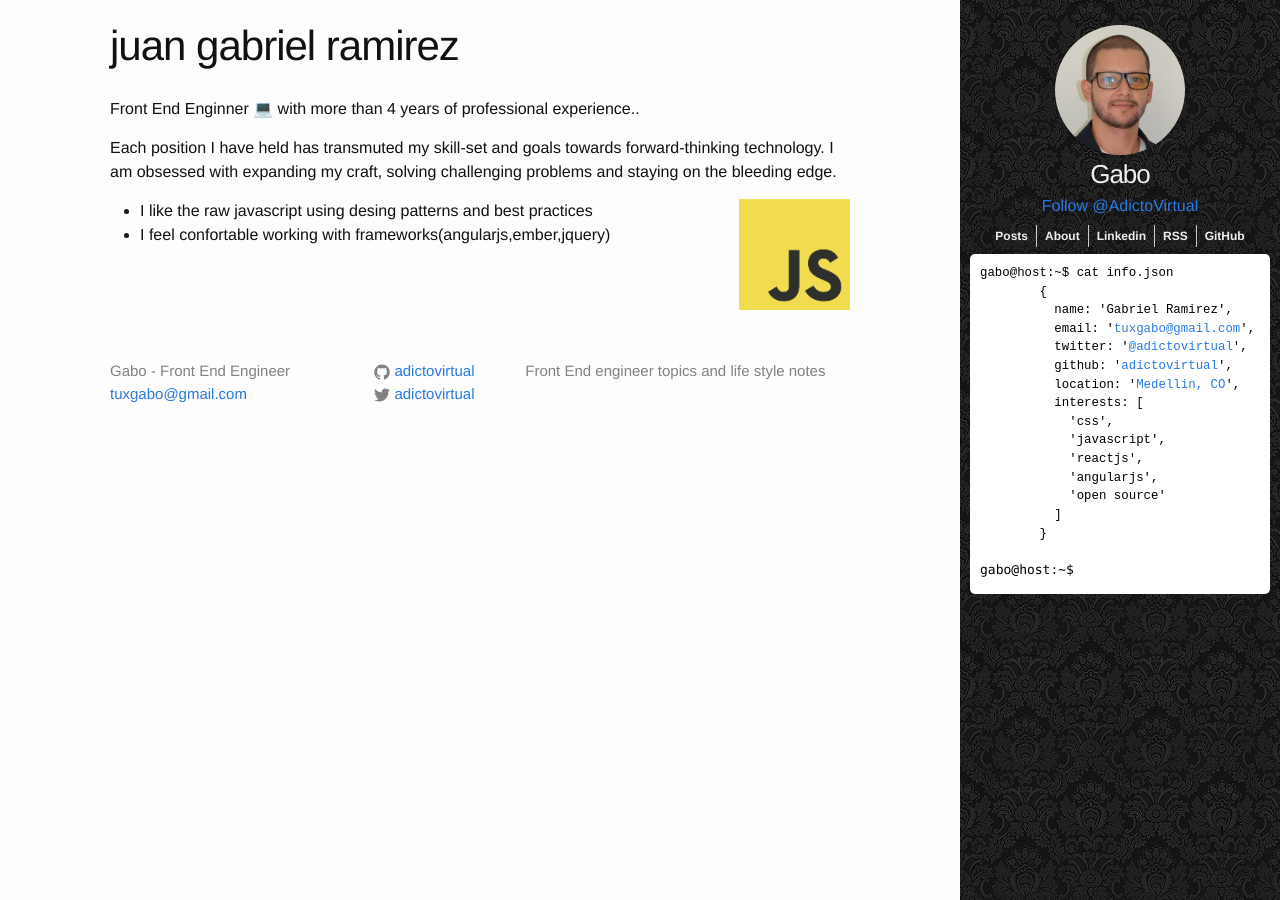
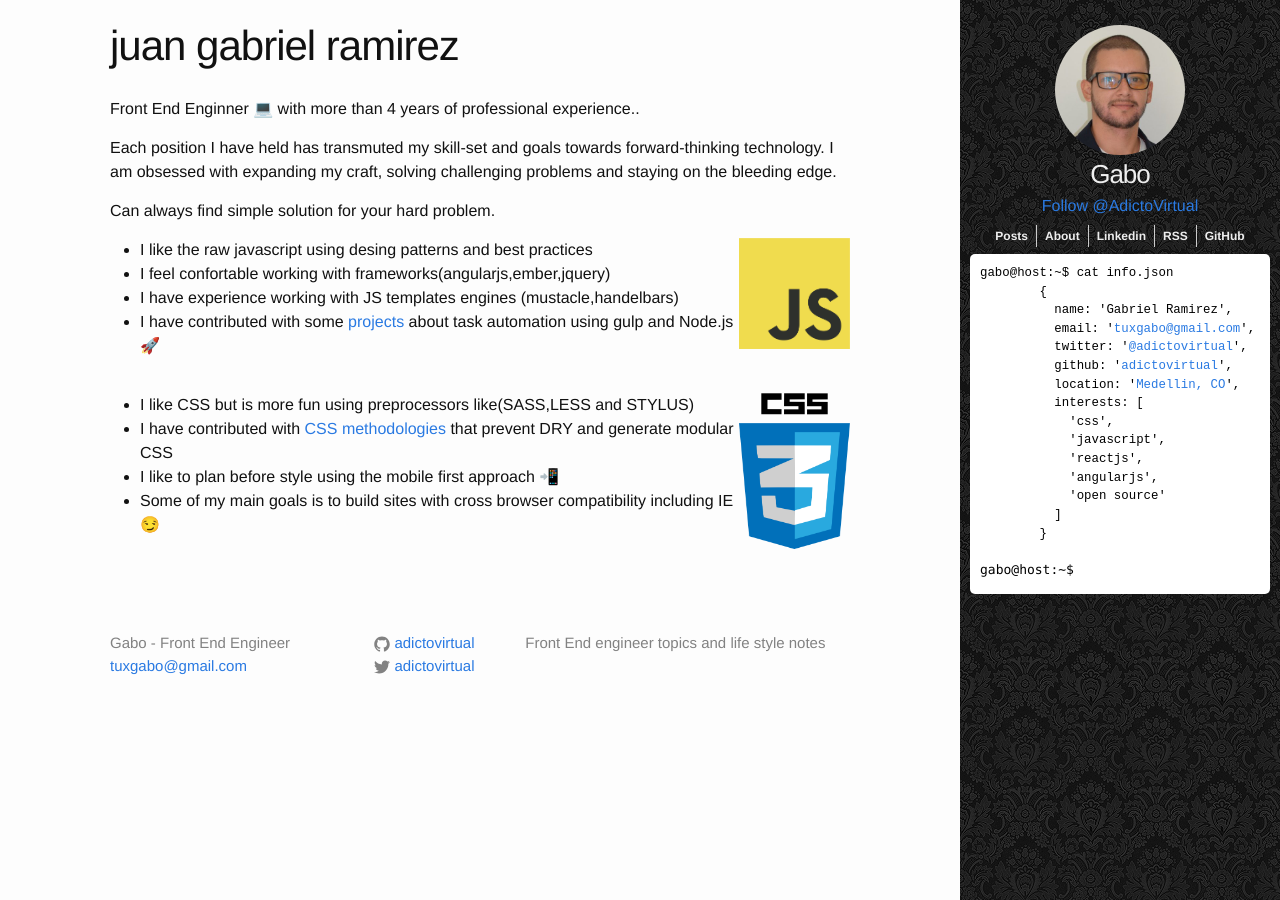
Before and after one commit to juanramirezc2/adictovirtual.github.io, a Jekyll site: the page built from about.html, in a window 1280 px wide. Built offline with Jekyll 4.4.1, drawn with Linux system fonts in a browser that asks for light colours; nearby versions of some CDN libraries; comment, search, counter and statistics services are not loaded.

Commit message:
added css3 to about

```diff
--- a/_sass/_base.scss
+++ b/_sass/_base.scss
@@ -266,3 +266,6 @@ pre {
     left: 7px;
   }
 }
+.skill{
+  margin-bottom:20px;
+}
--- a/_sass/_layout.scss
+++ b/_sass/_layout.scss
@@ -1,8 +1,16 @@
 /**
  * Site header
  */
-
-
+@mixin clearfix {
+  &:after {
+    content: "";
+    display: table;
+    clear: both;
+  }
+}
+.clearfix{
+  @include clearfix;
+}
 
 .site-header {
     position:fixed;
--- a/about.html
+++ b/about.html
@@ -6,6 +6,8 @@ permalink: /about/
 <p>Front End Enginner 💻  with more than 4 years of professional experience..</p>
 
 <p>Each position I have held has transmuted my skill-set and goals towards forward-thinking technology. I am obsessed with expanding my craft, solving challenging problems and staying on the bleeding edge.</p>
+<p>  Can always find simple solution for your hard problem.</p>
+<div class="skill clearfix">
   <div class="logo">
     <img src="/assets/images/javascript.png">
   </div>
@@ -16,4 +18,30 @@ permalink: /about/
     <li>
         I feel confortable working with frameworks(angularjs,ember,jquery)
     </li>
+    <li>
+        I have experience working with JS templates engines (mustacle,handelbars)
+    </li>
+    <li>
+    I have contributed with some <a href="/">projects</a> about task automation using gulp and Node.js 🚀
+    </li>
   </ul>
+</div>
+<div class="skill clearfix">
+  <div class="logo">
+    <img src="/assets/images/css3.png">
+  </div>
+  <ul>
+    <li>
+        I like CSS but is more fun using preprocessors like(SASS,LESS and STYLUS)
+    </li>
+    <li>
+        I have contributed with <a href="/">CSS methodologies</a> that prevent DRY and generate modular CSS
+    </li>
+    <li>
+        I like to plan before style using the mobile first approach 📲
+    </li>
+    <li>
+        Some of my main goals is to build sites with cross browser compatibility including IE 😏
+    </li>
+  </ul>
+</div>
```
Also changed, not shown: assets/images/css3.png (added). Lines whose indentation alone changed are shown as unchanged.
